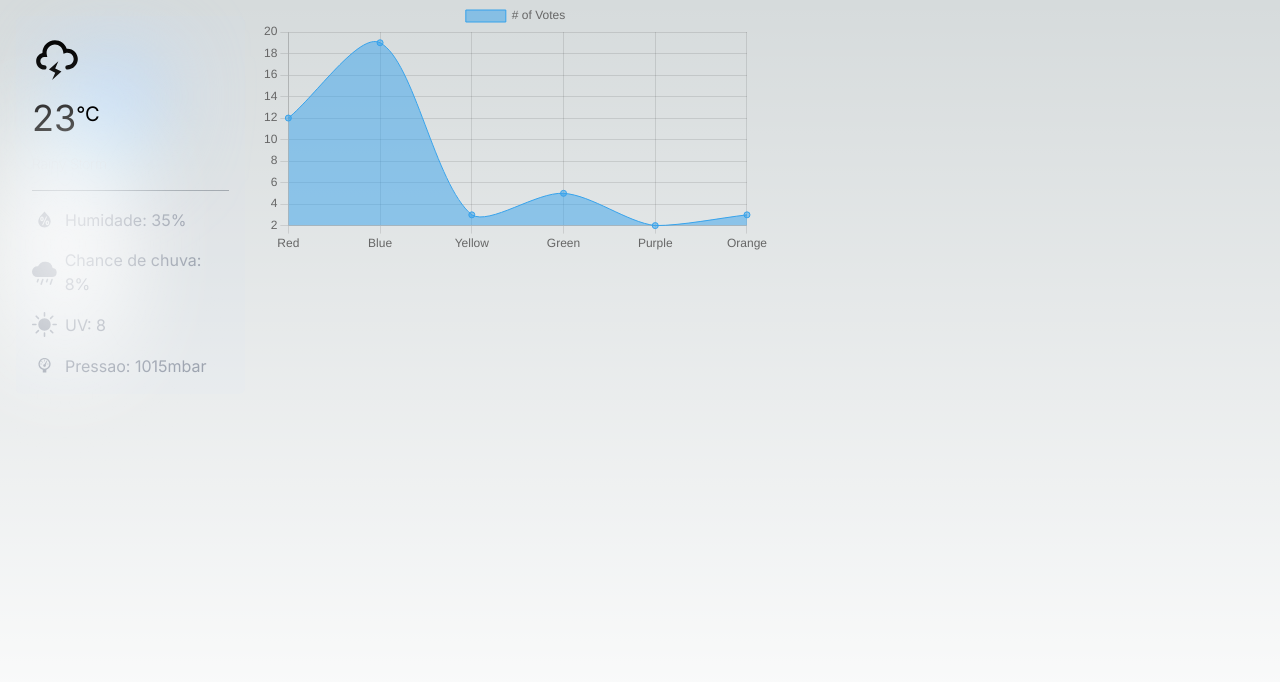
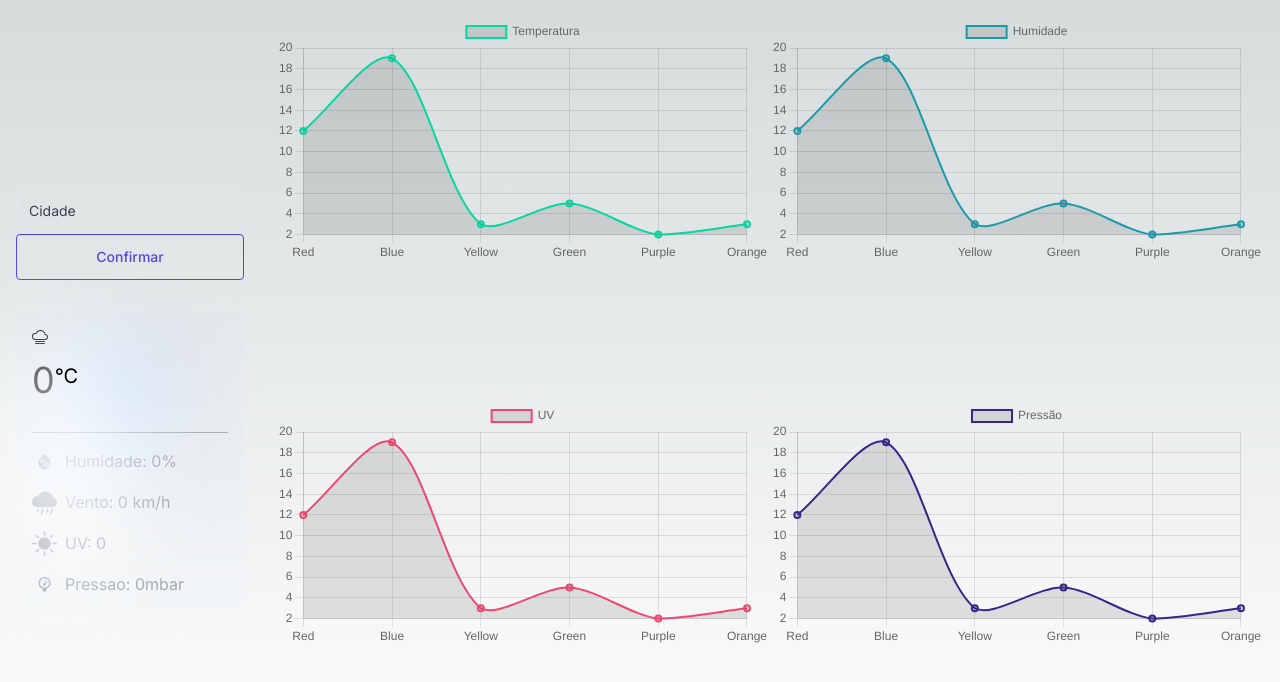
Before and after one commit to felipesaff/weather-app, a Next.js app: page / in a window 1280 px wide. Shown: the top 682 px of the page. Built offline with nearby package versions, Linux system fonts and the light colour scheme.

Commit message:
core: consuming data from api

```diff
--- a/next.config.js
+++ b/next.config.js
@@ -1,6 +1,16 @@
 /** @type {import('next').NextConfig} */
 const nextConfig = {
   reactStrictMode: true,
+  images: {
+    remotePatterns: [
+        {
+            protocol: 'http',
+            hostname: 'cdn.weatherapi.com',
+            port: '',
+            pathname: '/'
+        }
+    ]
+  }
 }
 
 module.exports = nextConfig
--- a/src/components/card/index.tsx
+++ b/src/components/card/index.tsx
@@ -1,40 +1,54 @@
-import { TiWeatherStormy } from 'react-icons/ti'
 import { WiHumidity, WiBarometer } from 'react-icons/wi'
-import { BsFillCloudRainFill, BsFillSunFill } from 'react-icons/bs'
+import { BsCloudFog, BsFillCloudRainFill, BsFillSunFill } from 'react-icons/bs';
+import { Current } from '@/types';
+import Image from 'next/image';
 
-export const WeatherCard = () => {
+type Props = {
+    data: Current
+}
+
+export const WeatherCard = ({data: {condition, humidity, pressure_mb, temp_c, uv, wind_kph}}: Props) => {
     return (
-        <div className="flex flex-col relative justify-between bg-blue-200 rounded-md bg-opacity-5 before:absolute before:h-[300px] before:w-[180px] before:-translate-x-1/2 before:rounded-full
+        <div className="flex flex-col relative justify-between w-full bg-blue-200 rounded-md bg-opacity-5 before:absolute before:h-[300px] before:w-[180px] before:-translate-x-1/2 before:rounded-full
             before:bg-gradient-radial before:from-white before:to-transparent before:blur-2xl before:content-[''] after:absolute after:-z-20 after:h-[120px] after:w-[100px]
             after:translate-x-1/3 after:bg-gradient-conic after:from-sky-200 after:via-blue-200 after:blur-2xl after:content-[''] before:dark:bg-gradient-to-br after:top-10
             before:dark:from-transparent before:dark:to-blue-700/10 after:dark:from-sky-900 after:dark:via-[#0141ff]/40 before:bottom-0 before:right-0 p-4"
         >
             <div className='flex flex-col border-b border-gray-600/40 pb-4 mb-4'>
-                <TiWeatherStormy
-                    size={50}
-                />
+                {
+                    condition.icon ?
+                        <Image
+                            loader={() => `https:${condition.icon}`}
+                            src={`https:${condition.icon}`}
+                            alt={condition.text}
+                            width={50}
+                            height={50}
+                            unoptimized
+                        />
+                        : <BsCloudFog width={50}/>
+                }
                 <span className='text-4xl my-4'>
-                    23<sup className='text-xl'>°C</sup>
+                    {temp_c}<sup className='text-xl'>°C</sup>
                 </span>
-                <span className='text-sm font-thin text-gray-300'>Rainy Storm</span>
+                <p className='text-sm font-thin text-gray-300'>{condition.text}</p>
             </div>
 
             <div className='text-gray-400 grid gap-4'>
                 <span className='flex items-center'>
                     <WiHumidity size={25} className='mr-2' />
-                    Humidade: 35%
+                    Humidade: {humidity}%
                 </span>
                 <span className='flex items-center'>
                     <BsFillCloudRainFill size={25} className='mr-2' />
-                    Chance de chuva: 8%
+                    Vento: {wind_kph} km/h
                 </span>
                 <span className='flex items-center'>
                     <BsFillSunFill size={25} className='mr-2' />
-                    UV: 8
+                    UV: {uv}
                 </span>
                 <span className='flex items-center'>
                     <WiBarometer size={25} className='mr-2' />
-                    Pressao: 1015mbar
+                    Pressao: {pressure_mb}mbar
                 </span>
             </div>
 
--- a/src/components/chart/LineChart.tsx
+++ b/src/components/chart/LineChart.tsx
@@ -1,20 +1,26 @@
-import { Bar, Line } from "react-chartjs-2";
-import { CategoryScale, Chart as ChartJS, ChartOptions, Filler, LinearScale } from 'chart.js/auto'
+import { Line } from "react-chartjs-2";
+import { CategoryScale, Chart as ChartJS, Filler, LinearScale } from 'chart.js/auto';
 
+type ChartProps = {
+    color: string;
+    label: string;
+}
+
+export const LineChart = ({color, label}: ChartProps) => {
     ChartJS.register(CategoryScale, LinearScale, Filler);
     const data = {
 
         labels: ['Red', 'Blue', 'Yellow', 'Green', 'Purple', 'Orange'],
           datasets: [{
-        fill: {value: 1},
-        label: '# of Votes',
+            fill: 'origin',
+            label,
             data: [12, 19, 3, 5, 2, 3],
-        borderWidth: 1,
-        tension: .3
+            borderWidth: 2,
+            borderColor: color,
+            tension: .3,
           }]
 
     }
-export const LineChart = () => {
     return (
         <div className="">
             <Line data={data} />
--- a/src/components/chart/index.tsx
+++ /dev/null
@@ -1,71 +0,0 @@
-import {
-    Chart as ChartJS,
-    CategoryScale,
-    LinearScale,
-    PointElement,
-    LineElement,
-    Title,
-    Tooltip,
-    Legend,
-    ChartOptions,
-  } from 'chart.js';
-  import { Line } from 'react-chartjs-2';
-
-  ChartJS.register(
-    CategoryScale,
-    LinearScale,
-    PointElement,
-    LineElement,
-    Title,
-    Tooltip,
-    Legend
-  );
-
-    export const options: ChartOptions = {
-        responsive: true,
-        backgroundColor: '#00f',
-        plugins: {
-        legend: {
-            display: true,
-
-            position: 'top' as const,
-        },
-        title: {
-            display: true,
-            text: 'Chart.js Line Chart',
-        },
-        },
-    };
-
-    const labels = ['January', 'February', 'March', 'April', 'May', 'June', 'July'];
-
-  export const data = {
-    labels,
-    datasets: [
-      {
-        label: 'Dataset 1',
-        data: [
-            10,23,34,34,5544,455,978
-        ],
-        borderColor: 'rgb(255, 99, 132)',
-        backgroundColor: 'rgba(255, 99, 132, 0.5)',
-      },
-    ],
-  };
-
-export const ChartComponent = () => {
-    //const data = {
-    //    labels: ['felipe', 'heloise', 'pedro', 'fulana'],
-    //    datasets: [{
-    //        label: '# of Votes',
-    //        data: [12, 19, 3, 5],
-    //        borderWidth: 1,
-    //        backgroundColor: "#000"
-    //    }]
-    //}
-    return (
-        <div>
-            <Line data={data} options={options} />
-        </div>
-    )
-}
--- a/src/pages/index.tsx
+++ b/src/pages/index.tsx
@@ -1,21 +1,102 @@
-import Image from 'next/image'
 import { Inter } from 'next/font/google'
 import { WeatherCard } from '@/components/card'
-import { ChartComponent } from '@/components/chart'
 import { LineChart } from '@/components/chart/LineChart'
+import { useState } from 'react'
+import { Current, ForecastDayType, Location } from '@/types'
+
+type ForecastType = {
+    location: Location
+    current: Current
+    forecast: ForecastDayType[]
+}
 
 const inter = Inter({ subsets: ['latin'] })
 
 export default function Home() {
+    const initialState: ForecastType = {
+        current: {
+            condition: {
+                code: 0,
+                text: '',
+                icon: ''
+            },
+            humidity: 0,
+            pressure_mb: 0,
+            temp_c: 0,
+            uv: 0,
+            wind_kph: 0
+        },
+        location: {
+            name: '',
+            region: ''
+        },
+        forecast: [
+            {
+                date: new Date().toLocaleDateString(),
+                day: {
+                    avghumidity: 0,
+                    maxtemp_c: 0,
+                    maxwind_kph: 0,
+                    mintemp_c: 0
+                },
+                uv: 0
+
+            }
+        ]
+    }
+    const [city, setCity] = useState<string>('');
+    const [error, setError] = useState<{error: boolean; message: string}>({error: false, message: ''});
+    const [forecast, setForecast] = useState<ForecastType>(initialState)
+
+    async function getCity() {
+        if(city.length < 3) return setError({error: true, message: 'Digite pelo menos 3 caracteres'});
+
+        const res = await fetch(`/api/forecast?city=${city}`);
+        if(!res.ok) return setError({error: true, message: res.statusText});
+        const data = await res.json()
+        .then(json => json.data)
+
+        return setForecast(data)
+    }
+
   return (
     <main
       className={`flex h-screen w-screen ${inter.className}`}
     >
-        <div className='flex w-80 h-screen items-start p-4'>
-            <WeatherCard />
+        <div className='flex flex-col w-80 h-screen justify-center p-4'>
+        <label
+            htmlFor="city"
+            className="w-full relative block overflow-hidden rounded-md border border-gray-200 px-3 pt-3 shadow-sm focus-within:border-blue-600 focus-within:ring-1 focus-within:ring-blue-600 dark:border-gray-700 dark:bg-gray-800"
+        >
+            <input
+                onChange={e => setCity(e.target.value)}
+                value={city}
+                type="text"
+                id="city"
+                placeholder="Cidade"
+                className="peer h-8 w-full border-none bg-transparent p-0 placeholder-transparent focus:border-transparent focus:outline-none focus:ring-0 dark:text-white sm:text-sm"
+            />
+            <span
+                className="absolute start-3 top-3 -translate-y-1/2 text-xs text-gray-700 transition-all peer-placeholder-shown:top-1/2 peer-placeholder-shown:text-sm peer-focus:top-3 peer-focus:text-xs dark:text-gray-200"
+            >
+                Cidade
+            </span>
+        </label>
+        <button
+            onClick={getCity}
+            className='inline-block w-full mb-8 rounded border border-indigo-600 px-12 py-3 text-sm font-medium text-indigo-600 hover:bg-indigo-600 hover:text-white focus:outline-none focus:ring active:bg-indigo-500'
+        >
+            Confirmar
+        </button>
+            <WeatherCard
+                data={forecast.current}
+            />
         </div>
-        <div className='w-full grid grid-cols-2'>
-            <LineChart />
+        <div className='w-full grid grid-cols-2 p-4'>
+            <LineChart color='#06D6A0' label='Temperatura'/>
+            <LineChart color='#1B9AAA' label='Humidade' />
+            <LineChart color='#EF476F' label='UV' />
+            <LineChart color='#38248a' label='Pressão' />
         </div>
     </main>
   )
--- /dev/null
+++ b/src/types/index.ts
@@ -0,0 +1,34 @@
+export type ForecastType = {
+    location: Location
+    current: Current
+    forecast: ForecastDayType[]
+}
+
+export type Location = {
+    name: string;
+    region: string
+}
+
+export type Current = {
+    temp_c: number;
+    condition: {
+        text: string;
+        code: number;
+        icon: string;
+    }
+    wind_kph: number;
+    pressure_mb: number;
+    humidity: number;
+    uv: number
+}
+
+export type ForecastDayType = {
+    date: string;
+    day: {
+        maxtemp_c: number;
+        mintemp_c: number;
+        maxwind_kph: number;
+        avghumidity: number;
+    }
+    uv: number
+}
```
Lines whose indentation alone changed are shown as unchanged.
